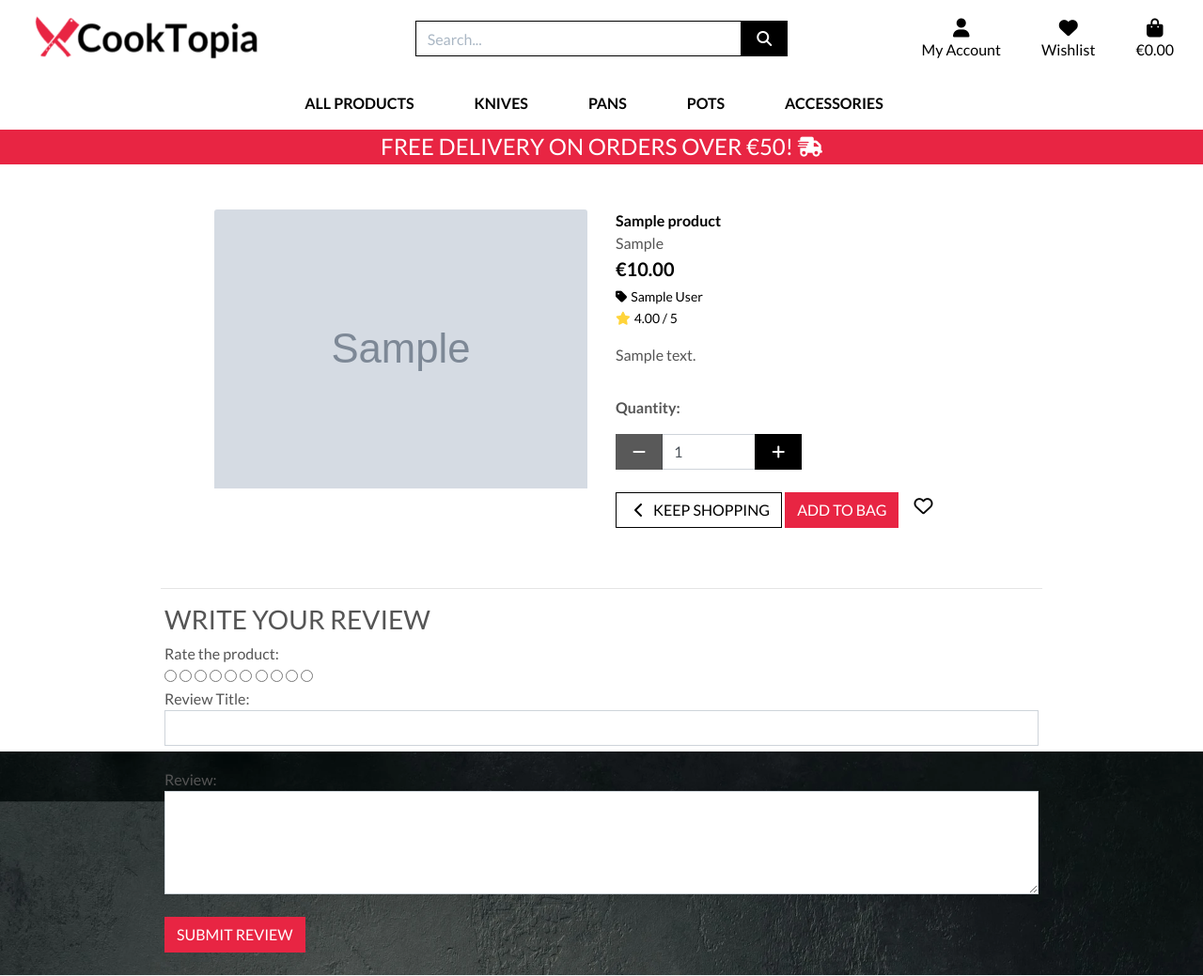
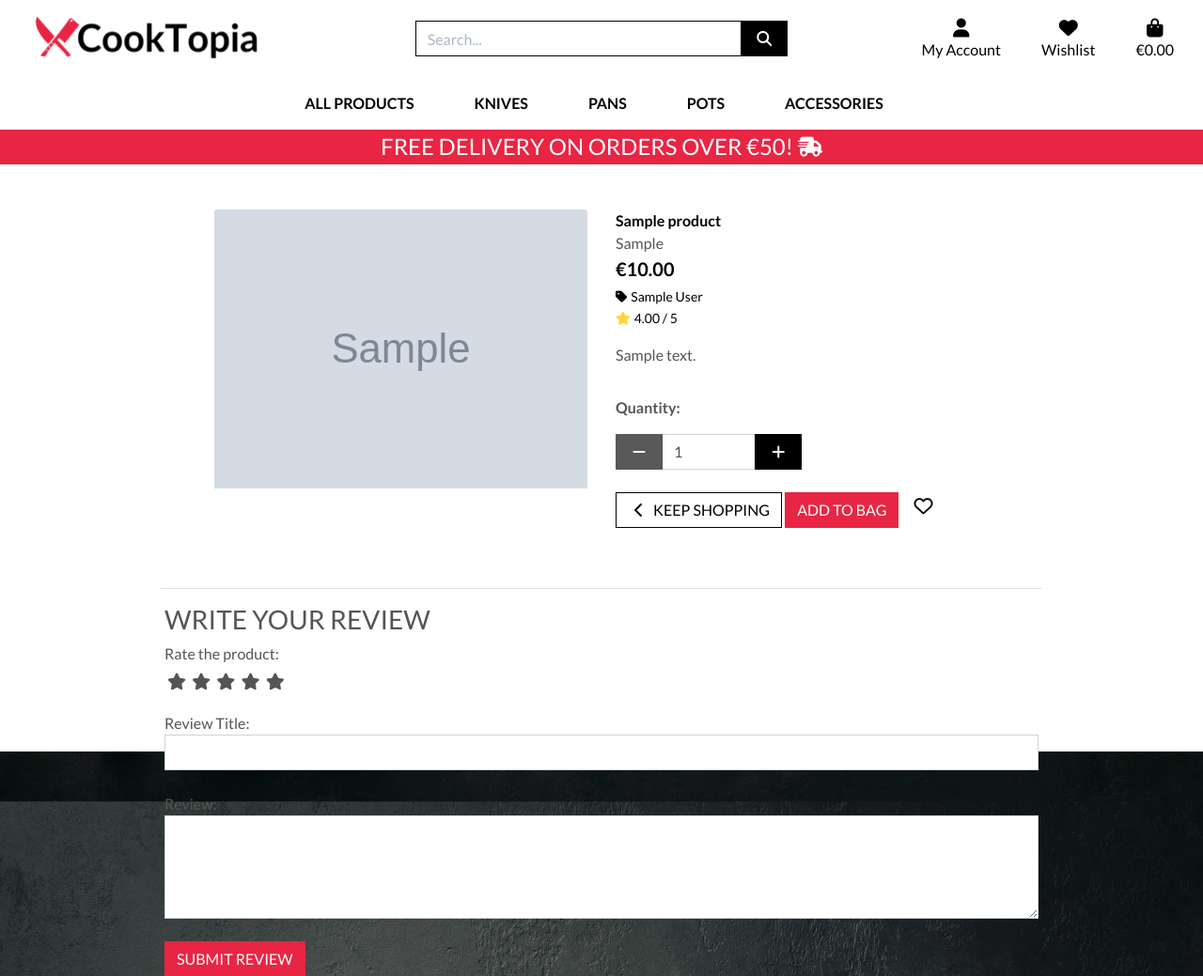
Before and after one commit to AleksandarJavorovic/cooktopia, a Django app: page /products/1/ in a window 1280 px wide. Shown: the top 1039 px of the page at 94% size. Run offline with Django 3.2, Linux system fonts and the light colour scheme; tables that the repository leaves empty hold one stand-in row (values such as "Sample post"); grey boxes marked "Sample" are stand-in pictures; some libraries are stand-ins or nearby versions.

Commit message:
update radio buttons to stars, add ratings.css

```diff
--- a/products/templates/products/product_detail.html
+++ b/products/templates/products/product_detail.html
@@ -1,9 +1,5 @@
 {% extends "base.html" %}
 {% load static %}
-
-{% block extra_css %}
-    <link rel="stylesheet" href="{% static 'products/css/ratings.css' %}">
-{% endblock %}
 
 {% block page_header %}
     <div class="container header-container pt-0">
@@ -132,6 +128,7 @@
 							<input type="radio" name="rating" id="rating2" value="1" required /><label for="rating2" title="1"></label>
 							<input type="radio" name="rating" id="rating1" value="0.5" required /><label for="rating1" title="0.5" class="half"></label>
 						</div>
+                        <br>
                         Review Title:
                         <input type="text" class="form-control rounded-0" name="subject">
                         <br>
--- /dev/null
+++ b/static/css/ratings.css
@@ -0,0 +1,45 @@
+/* Hiding Radio Buttons */
+.rate > input {
+    display: none;
+}
+
+  .rate {
+    display: inline-block;;
+    border: 0;
+}
+
+  .rate > label {
+    float: right;
+}
+
+/* Showing Stars */
+.rate > label:before {
+display: inline-block;
+font-size: 1.1rem;
+font-family: FontAwesome;
+content: "\f005";
+margin:0;
+padding:0.3rem .2rem;
+cursor: pointer;
+}
+
+/* Hiding Half Class */
+.rate .half:before {
+    content: "\f089";
+    position: absolute;
+    padding-right: 0;
+}
+
+/* Click and Hover */
+input:checked ~ label,
+label:hover ~ label {
+    color: #FFD43B;
+}
+
+/* Hover Hightlight */
+input:checked + label:hover,
+input:checked ~ label:hover,
+input:checked ~ label:hover ~ label,
+label:hover ~ input:checked ~ label {
+  color: #e82543;
+}
--- a/templates/base.html
+++ b/templates/base.html
@@ -21,6 +21,7 @@
         <link href="https://fonts.googleapis.com/css2?family=Lato:ital,wght@0,100;0,300;0,400;0,700;0,900;1,100;1,300;1,400;1,700;1,900&display=swap" rel="stylesheet">
         <!-- CSS -->
         <link rel="stylesheet" href="{% static 'css/base.css' %}">
+        <link rel="stylesheet" href="{% static 'css/ratings.css' %}">
     {% endblock %}
 
     {% block extra_css %}
```
Also changed, not shown: products/static/products/css/ratings.css (deleted).
